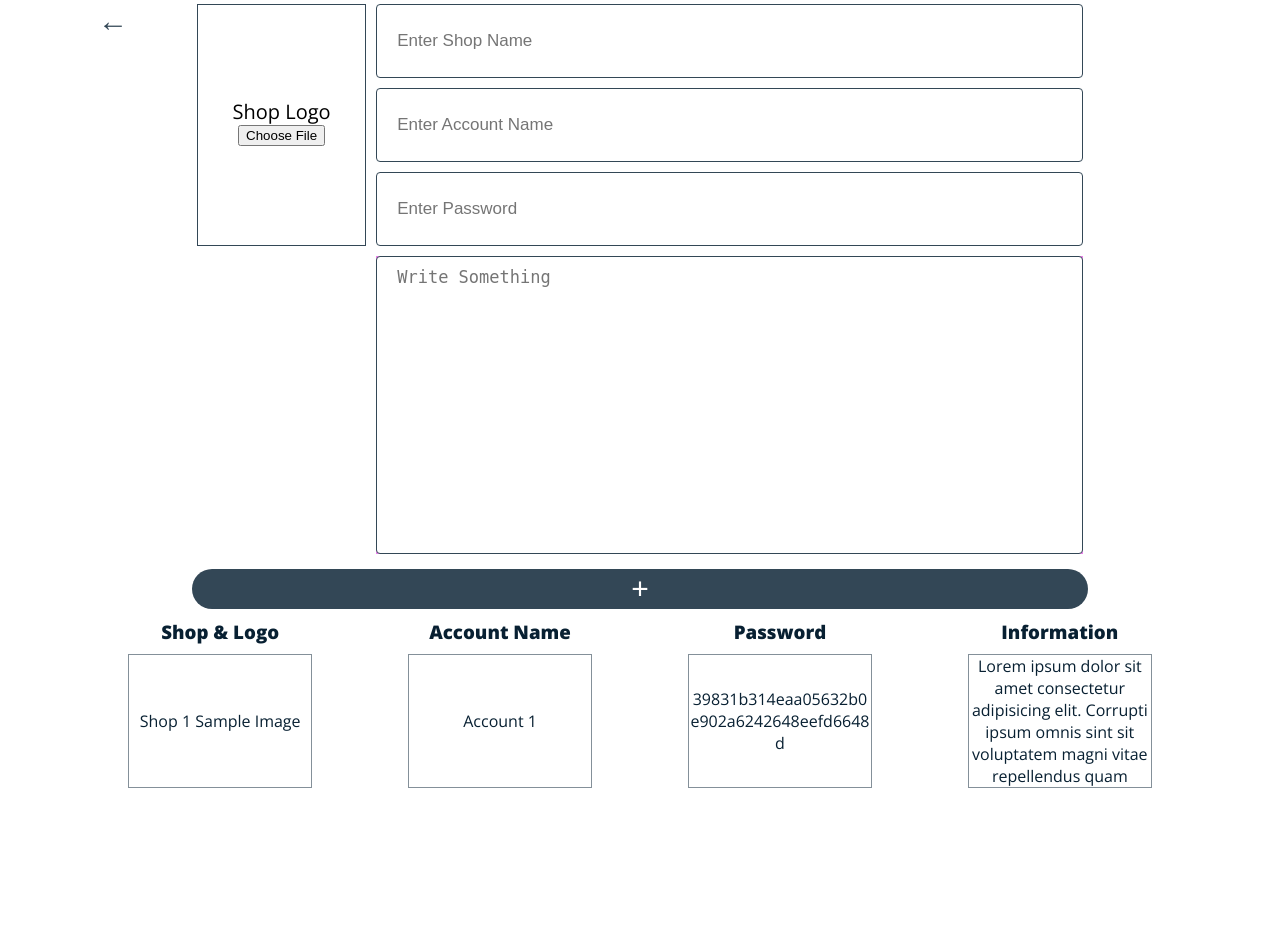
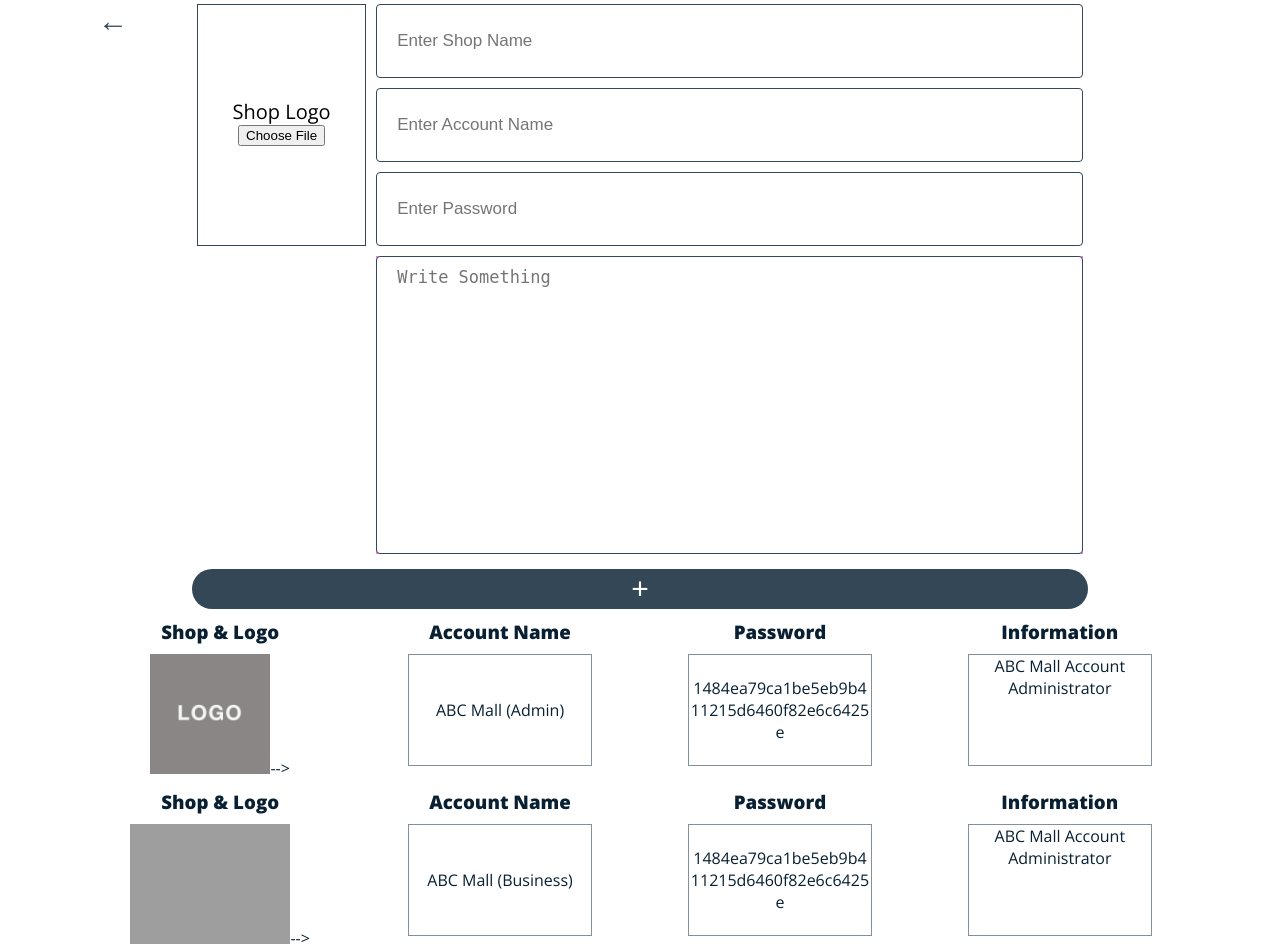
Before and after one commit to Kkoli1/LambdaPHP_Project, a PHP site: page /add-business.php in a window 1280 px wide. Shown: the part 147-1096 px from the top of the page. Before the commit the page ends 935 px from the top, so only its background shows below. Run offline with PHP 8.4, Linux system fonts and the light colour scheme; data comes from the database, SQL or seed files in the repository; grey boxes are pictures that could not be loaded.

Commit message:
SQL - added photo field for business logos, add-business.php - created working form, that saves to the db, file upload is also working, the layout is a little bit messy, help front-end bois

```diff
--- a/Finals/add-business.php
+++ b/Finals/add-business.php
@@ -1,3 +1,17 @@
+<?php
+
+    include("dbconnect.php");
+
+    $query = "SELECT * from business";
+    $result = mysqli_query($conn, $query);
+
+?>
+
+
+
+
+
+
 <!DOCTYPE html>
 <html lang="en">
 <head>
@@ -31,14 +45,14 @@
     <section class="grid-page-2">
         <div class="left"><a href="admin-menu.php"><b>←</b> </a></div>
         <div class="center">
-            <form action="" class="add-business-form">
+            <form action="" class="add-business-form" enctype="multipart/form-data" method = "POST">
                 <div class="add-business-form-container">
                     <div class="add-business-img-container" style="grid-column: 1/span 1; grid-row: 1/span 3;">
                         <div class="label-container">
                             <label for="logo-upload">Shop Logo</label>
                         </div>
                         <div class="file-choose-container">
-                            <input type="file" name="logo-upload" id="logo-upload">
+                            <input type="file" name="logo">
                         </div>
                     </div>
                     <div class="add-shop-name">
@@ -51,21 +65,53 @@
                         <input type="password" placeholder="Enter Password" name="password" class="new-business-input">
                     </div>
                     <div class="add-additional-info" style="grid-column: 2/span 1; grid-row: 4/span 1;">
-                        <textarea name="additional-info" id="additional-info" cols="30" rows="10" placeholder="Write Something"></textarea>
+                        <textarea name="additional" id="additional-info" cols="30" rows="10" placeholder="Write Something"></textarea>
                     </div>
                 </div>
-                <input type="submit" value="+">
+                <input type="submit" value="+" name = "submit">
+
+                <?php
+
+                if (isset($_POST['submit'])){
+                    $dir = "BusinessLogos";
+                    $upload = move_uploaded_file($_FILES['logo']['tmp_name'], $dir. "/". $_FILES['logo']['name']);
+                    $username = $_POST['accountname'];
+                    $filename = $_FILES['logo']['name'];
+                    $password = sha1($_POST['password']);
+                    $name = $_POST['shopname'];
+                    $additional = $_POST['additional'];
+                    $insert = "INSERT INTO business (username,photo,password,category,business_name,business_description) VALUES ('$username','$filename','$password','STORE','$name','$additional')";
+
+                    if (!mysqli_query($conn, $insert)){
+                        echo("Error description: " . mysqli_error($conn));
+                        echo "<h3 style = 'color:red; text-align:center'>Wrong Input Values, review values</h3>";
+                    } else {
+                        header("Location: add-business.php");
+                    }
+
+                }
+
+                ?>
+
             </form>
             <!-- Displaying Business -->
+            <?php
+                if (mysqli_num_rows($result) == 0){
+                    echo "<h3 style = 'color:red'> DB is EMPTY </h3>";
+                } else {
+
+                    while ($qValue = mysqli_fetch_assoc($result)){
+
+
+                ?>
                     <div class="display-container-2">
                             <div class="display-infos" id="business-infos">
                                 <div class="display-label">
                                     <h3>Shop & Logo</h3>
                                 </div>
-                    <div class="display-value">
-                        Shop 1
-                        Sample Image
-                    </div>
+                                <!-- <div class="display-value" style = "padding: 0px"> -->
+                                    <?php echo "<img style = 'height: 120px' src= 'BusinessLogos/".$qValue['photo']."' alt = 'BusinessLogos/Logo_Place.png'";?>
+                                <!-- front end bois patulong dito di ko alam kung pano ko ma format papunta sa tabi ng account name HAHAHAHHA </div>-->
                             </div>
 
                             <div class="display-infos" id="business-infos">
@@ -73,7 +119,7 @@
                                     <h3>Account Name</h3>
                                 </div>
                                 <div class="display-value">
-                        Account 1
+                                    <?php echo $qValue['business_name'];?>
                                 </div>
                             </div>
 
@@ -82,7 +128,7 @@
                                     <h3>Password</h3>
                                 </div>
                                 <div class="display-value" id="password-wrap">
-                        <?php echo sha1("sample-password") ?>
+                                    <?php echo $qValue['password'];?>
                                 </div>
                             </div>
 
@@ -91,10 +137,15 @@
                                     <h3>Information</h3>
                                 </div>
                                 <div class="display-value">
-                        Lorem ipsum dolor sit amet consectetur adipisicing elit. Corrupti ipsum omnis sint sit voluptatem magni vitae repellendus quam cumque maxime.
+                                    <?php echo $qValue['business_description'];?>
                                 </div>
                             </div>
+
                     </div>
+                    <?php
+                       }
+                }
+                ?>
         </div>
         <div class="right"></div>
     </section>
--- a/malldb.sql
+++ b/malldb.sql
@@ -57,6 +57,7 @@ CREATE TABLE `articles` (
 CREATE TABLE `business` (
   `business_id` int(11) NOT NULL AUTO_INCREMENT PRIMARY KEY,
   `username` varchar(15) NOT NULL UNIQUE,
+  `photo` varchar(255) NOT NULL DEFAULT 'Logo_Place.png',
   `password` varchar(255) NOT NULL,
   `category` varchar(255) NOT NULL,
   `business_name` varchar(255) NOT NULL,
@@ -301,7 +302,7 @@ ALTER TABLE `seller` AUTO_INCREMENT = 1000000;
 
 
 INSERT INTO business (business_name,business_description,category,password,username) VALUES ("ABC Mall (Admin)", "ABC Mall Account Administrator", "ADMIN", "1484ea79ca1be5eb9b411215d6460f82e6c6425e", "Admin");
-INSERT INTO business (business_name,business_description,category,password,username) VALUES ("ABC Mall (Business)", "ABC Mall Account Administrator", "GENERAL", "1484ea79ca1be5eb9b411215d6460f82e6c6425e", "ABCMall");
+INSERT INTO business (business_name,business_description,category,password,username,photo) VALUES ("ABC Mall (Business)", "ABC Mall Account Administrator", "GENERAL", "1484ea79ca1be5eb9b411215d6460f82e6c6425e", "ABCMall", "ABCMall.png");
 
 
 
```
Also changed, not shown: Finals/BusinessLogos/LIZZYPIZZAABC.jpg (added), Finals/BusinessLogos/Logo_Place.png (added). Lines whose indentation alone changed are shown as unchanged.
